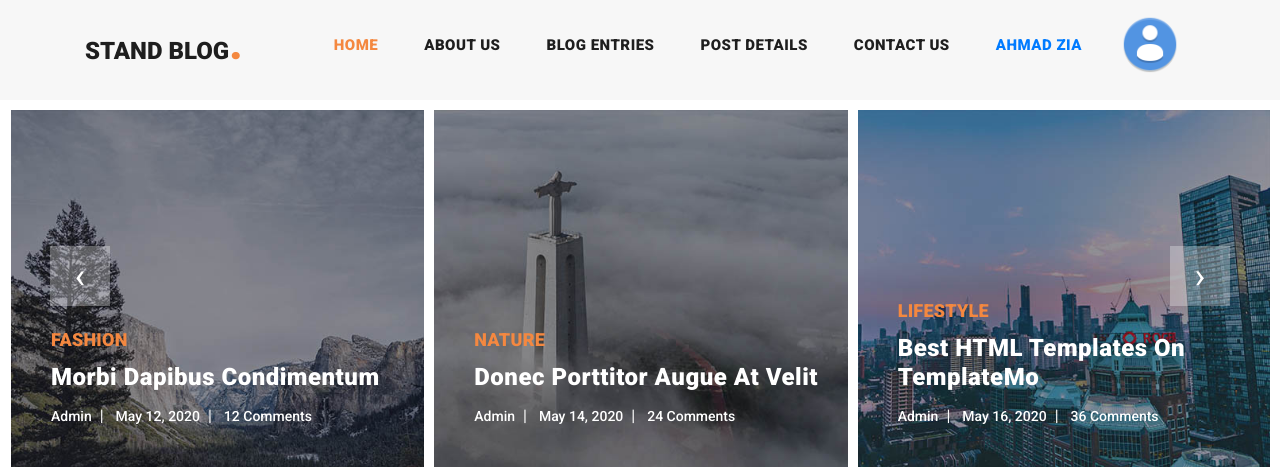
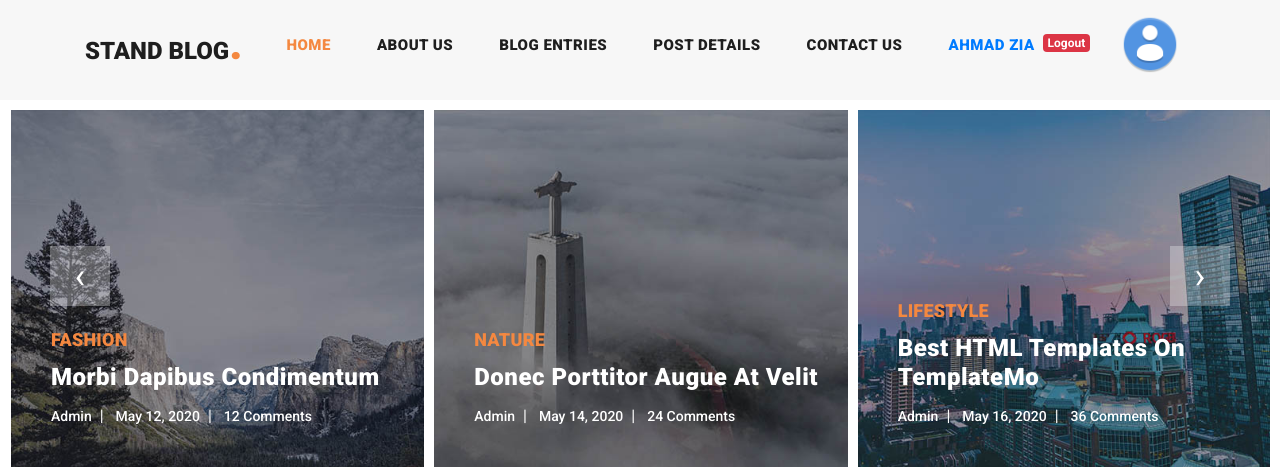
Before and after one commit to AhmadZia-z/blog, a Django app: page / in a window 1280 px wide. Shown: the top 467 px of the page. Run offline with Django 5.2, Linux system fonts and the light colour scheme; a user stored in the database is signed in; some libraries are stand-ins or nearby versions.

Commit message:
add logout

```diff
--- a/account/urls.py
+++ b/account/urls.py
@@ -2,5 +2,6 @@ from django.urls import path
 from . import views
 
 urlpatterns = [
-    path('login', views.user_login)
+    path('login', views.user_login),
+    path('logout', views.user_logout)
 ]
--- a/home/templates/home/index.html
+++ b/home/templates/home/index.html
@@ -70,7 +70,10 @@ https://templatemo.com/tm-551-stand-blog
               </li>
               <li class="nav-item">
                 {% if request.user.is_authenticated %}
+                  <div class="d-flex">
                   <a class="nav-link text-primary" href="" >{{ request.user.first_name }} {{ request.user.last_name }}</a>
+                  <a href="/logout"><span class="badge badge-danger mt-2">Logout</span></a>
+                  </div>
                     <li class="nav-item">
                         <a href=""><img style="height: 60px; width: 60px; margin-top:-12px;" src="{% static 'images/defaulteprofile.webp' %}" alt=""></a>
                     </li>
```
Also changed, not shown: account/views.py (+6 -1 lines), db.sqlite3.
